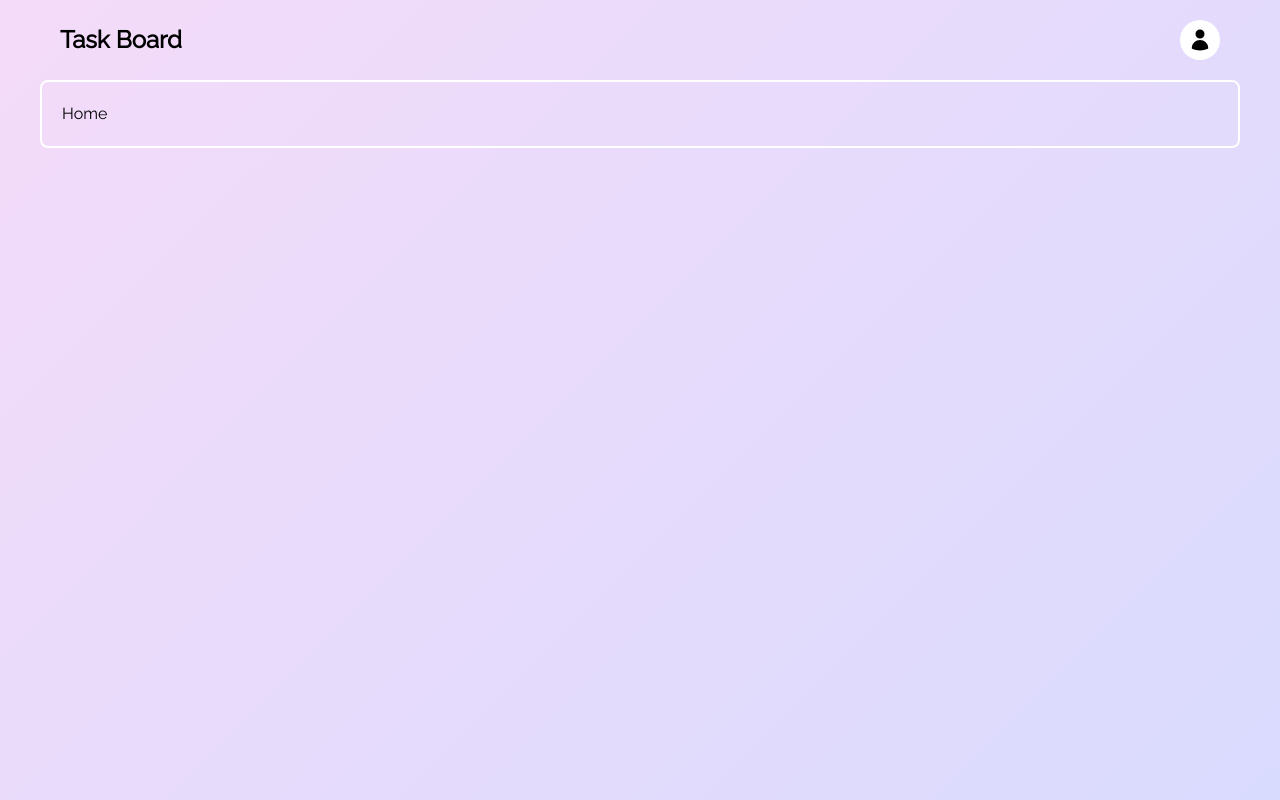
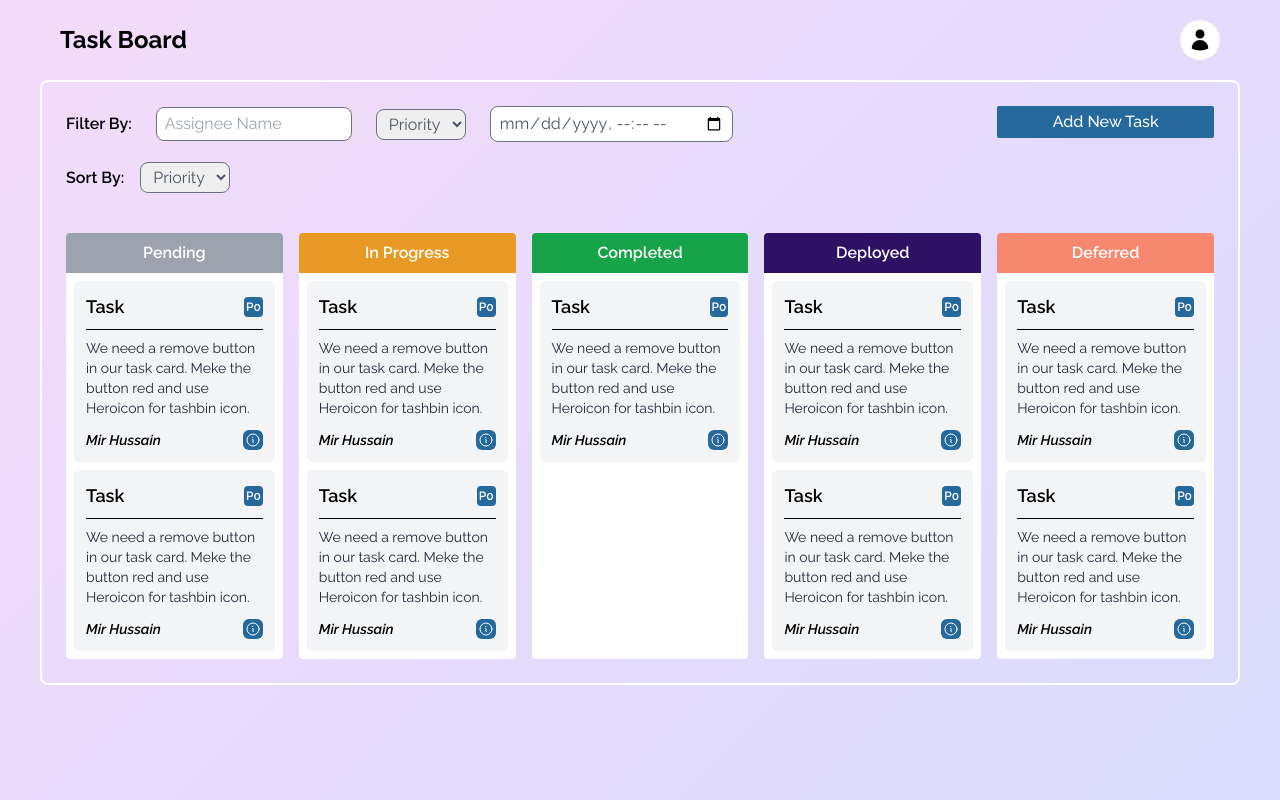
Before and after one commit to najrulislam38/hypersrot-technologies-task, a React (Vite) app: page / in a window 1280 px wide. Built offline with nearby package versions, Linux system fonts and the light colour scheme.

Commit message:
created task section and make some design for this section

```diff
--- a/src/components/Container.jsx
+++ b/src/components/Container.jsx
@@ -1,7 +1,7 @@
 import PropTypes from "prop-types";
 
 const Container = ({ children }) => {
-  return <div className="w-[1200px] mx-auto">{children}</div>;
+  return <div className="max-w-[1300px] mx-auto">{children}</div>;
 };
 
 export default Container;
--- a/src/components/Home.jsx
+++ b/src/components/Home.jsx
@@ -1,11 +1,52 @@
 import Container from "./Container";
+import Tasks from "./Tasks";
 
 const Home = () => {
   return (
-    <section>
+    <section className="mx-5 md:mx-10">
+      {/* main container */}
       <Container>
-        <div className=" w-full p-5 border-2 border-white rounded-lg">
-          <p>Home</p>
+        <div className=" w-full min-h-[500px] mb-10 p-5 md:p-6 border-2 border-white rounded-lg">
+          <div className="grid gap-4 grid-cols-1 md:grid-cols-4 lg:grid-cols-5  ">
+            {/* Filter section */}
+            <div className="md:col-span-3 lg:col-span-4">
+              <form className="flex items-center space-x-3 gap-3 flex-wrap">
+                <h3 className="font-semibold">Filter By: </h3>
+                <input
+                  className="rounded-lg border border-gray-500 px-2 py-1 text-gray-600 ring-offset duration-300 focus:outline-none focus:ring"
+                  type="text"
+                  placeholder="Assignee Name"
+                />
+                <select className="rounded-lg border border-gray-500 px-2 py-1 text-gray-600 ring-offset duration-300 focus:outline-none focus:ring">
+                  <option value="">Priority</option>
+                  <option value="P0">P0</option>
+                  <option value="P1">P1</option>
+                  <option value="P2">P2</option>
+                </select>
+                <input
+                  className="rounded-lg border border-gray-500 px-2 py-1 text-gray-600 ring-offset duration-300 focus:outline-none focus:ring"
+                  type="datetime-local"
+                />
+              </form>
+              <div className="py-5">
+                <h3 className="font-semibold inline mr-3">Sort By: </h3>
+                <select className="rounded-lg border border-gray-500 px-2 py-1 text-gray-600 ring-offset duration-300 focus:outline-none focus:ring">
+                  <option value="">Priority</option>
+                  <option value="P0">P0</option>
+                  <option value="P1">P1</option>
+                  <option value="P2">P2</option>
+                </select>
+              </div>
+            </div>
+            {/* add Task section */}
+            <div className="col-span-1">
+              <button className="w-full py-1 font-medium bg-primary text-white relative overflow-hidden group z-10 duration-300 hover:bg-primary/95 rounded-sm">
+                Add New Task
+              </button>
+            </div>
+          </div>
+          {/* tasks section */}
+          <Tasks />
         </div>
       </Container>
     </section>
--- a/src/components/Navbar.jsx
+++ b/src/components/Navbar.jsx
@@ -3,9 +3,9 @@ import { UserIcon } from "@heroicons/react/24/solid";
 
 const Navbar = () => {
   return (
-    <nav>
+    <nav className="mx-5 md:mx-10">
       <Container>
-        <div className="flex justify-between items-center p-5">
+        <div className=" w-full flex justify-between items-center p-5">
           <h1 className="text-xl md:text-2xl font-bold">Task Board</h1>
           <div className="text-black bg-white rounded-full p-2">
             <UserIcon class="h-6 w-6 " />
--- /dev/null
+++ b/src/components/TaskCard.jsx
@@ -0,0 +1,34 @@
+import { InformationCircleIcon } from "@heroicons/react/24/outline";
+
+const TaskCard = () => {
+  const task = {
+    id: 1,
+    status: "pending",
+    title: "Task",
+    description:
+      "We need a remove button in our task card. Meke the button red and use Heroicon for tashbin icon.",
+    date: "2023-08-28",
+    assignedTo: "Mir Hussain",
+    priority: "P0",
+  };
+
+  return (
+    <div className="bg-gray-100 rounded-md p-3 m-2">
+      <div className="flex flex-row justify-between items-center border-b border-black pb-2 ">
+        <h1 className={`text-lg font-semibold  }`}>{task?.title}</h1>
+        <button className="bg-primary text-xs p-0.5 font-semibold text-white rounded">
+          {task.priority}
+        </button>
+      </div>
+      <p className="mb-3 text-sm pt-2 text-gray-800">{task?.description}</p>
+      <div className="flex justify-between items-center">
+        <p className="text-sm font-semibold italic">{task?.assignedTo}</p>
+        <button className="p-0.5 bg-primary text-white rounded-md">
+          <InformationCircleIcon className="w-4 h-4 " />
+        </button>
+      </div>
+    </div>
+  );
+};
+
+export default TaskCard;
--- /dev/null
+++ b/src/components/Tasks.jsx
@@ -0,0 +1,59 @@
+import TaskCard from "./TaskCard";
+
+const Tasks = () => {
+  return (
+    <div className="grid grid-cols-1 md:grid-cols-3 lg:grid-cols-5 gap-4 pt-5">
+      {/* Pending tasks */}
+      <div className="h-full bg-white rounded">
+        <h3 className="bg-gray-400 text-center py-2 font-semibold text-white rounded-tl rounded-tr">
+          Pending
+        </h3>
+        <div>
+          <TaskCard />
+          <TaskCard />
+        </div>
+      </div>
+      {/* In progress tasks */}
+      <div className="h-full bg-white rounded">
+        <h3 className="bg-[#E89923] text-center py-2 font-semibold text-white rounded-tl rounded-tr">
+          In Progress
+        </h3>
+        <div>
+          <TaskCard />
+          <TaskCard />
+        </div>
+      </div>
+      {/* completed tasks */}
+      <div className="h-full bg-white rounded">
+        <h3 className="bg-green-600 text-center py-2 font-semibold text-white rounded-tl rounded-tr">
+          Completed
+        </h3>
+        <div>
+          <TaskCard />
+        </div>
+      </div>
+      {/* Deployed tasks */}
+      <div className="h-full bg-white rounded">
+        <h3 className="bg-violet-950 text-center py-2 font-semibold text-white rounded-tl rounded-tr">
+          Deployed
+        </h3>
+        <div>
+          <TaskCard />
+          <TaskCard />
+        </div>
+      </div>
+      {/* deferred tasks */}
+      <div className="h-full bg-white rounded">
+        <h3 className="bg-[#F68870] text-center py-2 font-semibold text-white rounded-tl rounded-tr">
+          Deferred
+        </h3>
+        <div>
+          <TaskCard />
+          <TaskCard />
+        </div>
+      </div>
+    </div>
+  );
+};
+
+export default Tasks;
--- a/src/index.css
+++ b/src/index.css
@@ -1,15 +1,17 @@
-@import url('https://fonts.googleapis.com/css2?family=Raleway&display=swap');
+@import url("https://fonts.googleapis.com/css2?family=Raleway:ital,wght@0,100..900;1,100..900&display=swap");
 
 @tailwind base;
 @tailwind components;
 @tailwind utilities;
 
-
-
 body {
   font-family: "Raleway", sans-serif;
   font-size: 16px;
-  background: linear-gradient(135deg, rgba(244, 219, 249, 1) 0%, rgba(217, 219, 254, 1) 100%);
+  background: linear-gradient(
+    135deg,
+    rgba(244, 219, 249, 1) 0%,
+    rgba(217, 219, 254, 1) 100%
+  );
   background-repeat: no-repeat;
   background-size: cover;
   background-position: center;
--- a/tailwind.config.js
+++ b/tailwind.config.js
@@ -2,7 +2,11 @@
 export default {
   content: ["./index.html", "./src/**/*.{js,ts,jsx,tsx}"],
   theme: {
-    extend: {},
+    extend: {
+      colors: {
+        primary: "#25689C",
+      },
+    },
   },
   plugins: [],
 };
```
